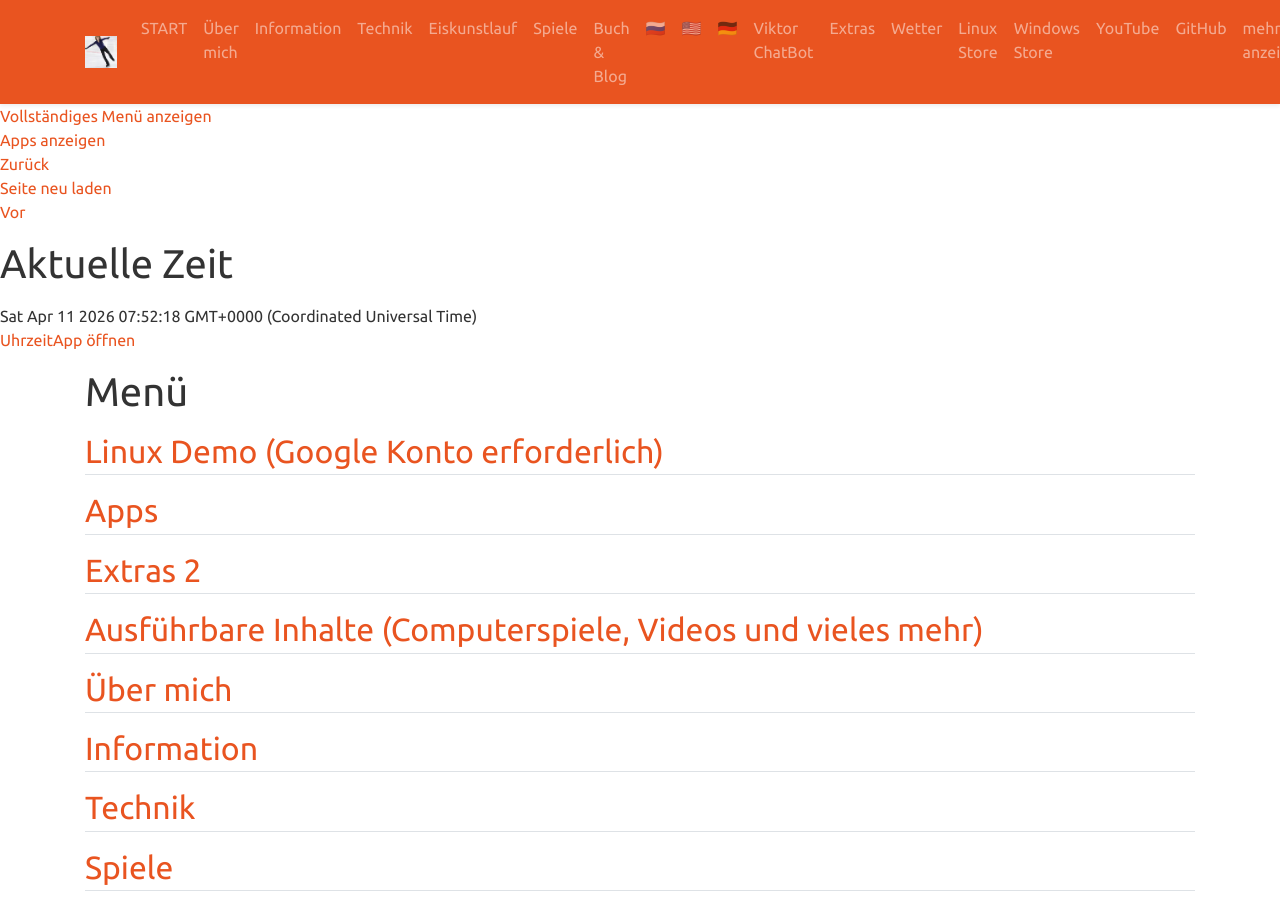
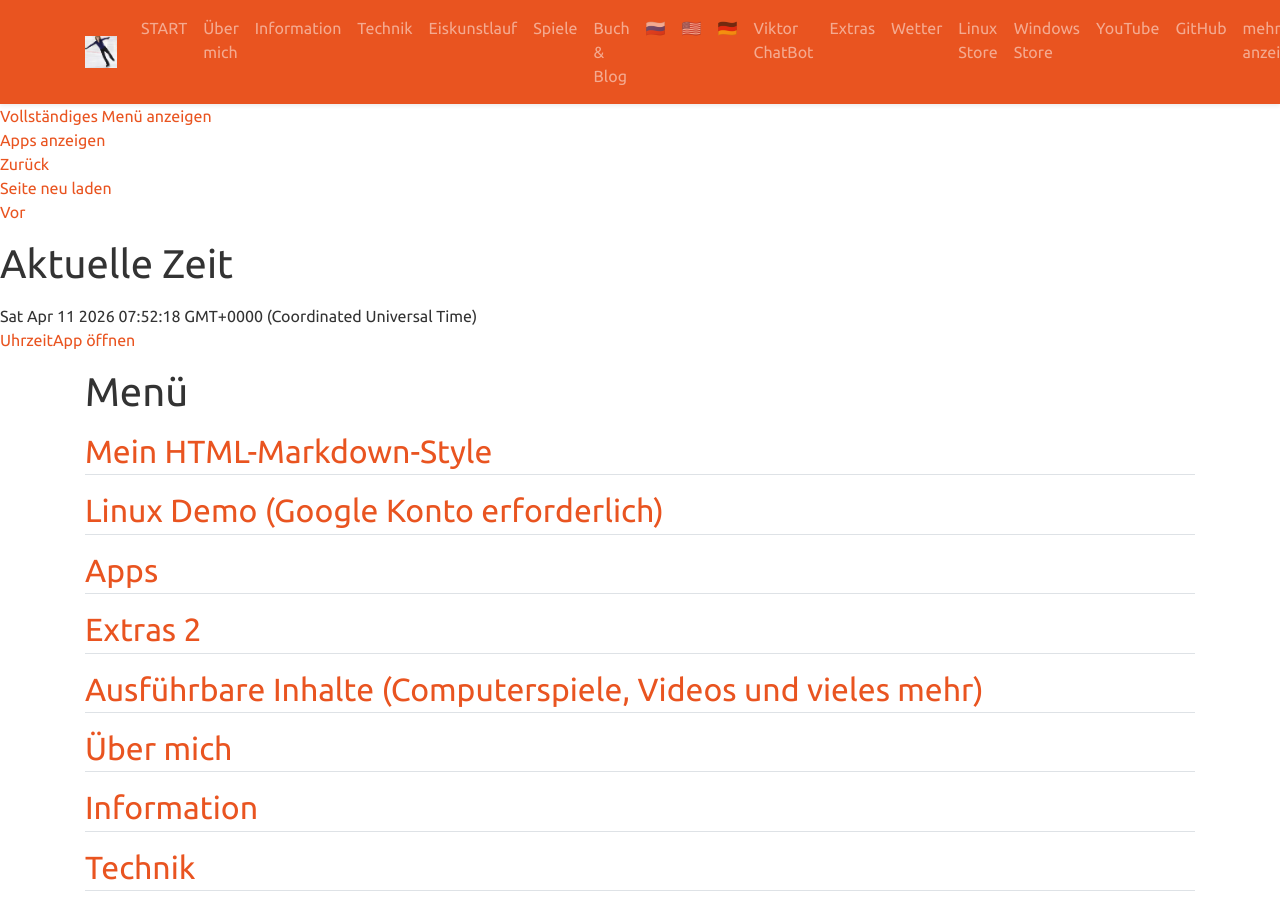
Before and after one commit to viktor-chiarcos/viktor-chiarcos.github.io, a Jekyll site: the page built from _pages/menu.md, in a window 1280 px wide and 900 px high. Built offline with Jekyll 4.4.1, drawn with Linux system fonts in a browser that asks for light colours.

Commit message:
Add HTML Markdown Style link to menu

```diff
--- a/_pages/menu.md
+++ b/_pages/menu.md
@@ -5,6 +5,7 @@ title: Menü
 excerpt: "Das Menü kann auf grund eines Fehlers nicht voll sein. Das schon"
 ---
 
+## [Mein HTML-Markdown-Style](https://viktor-chiarcos.github.io/html-markdown-style/)
 ## [Linux Demo (Google Konto erforderlich)](https://colab.research.google.com/drive/1JJt8dlBqrJfr-xZHELYJfqCtBVrMX5S8?usp=sharing)
 ## [Apps](/apps)
 ## [Extras 2](/extra2/)
```
